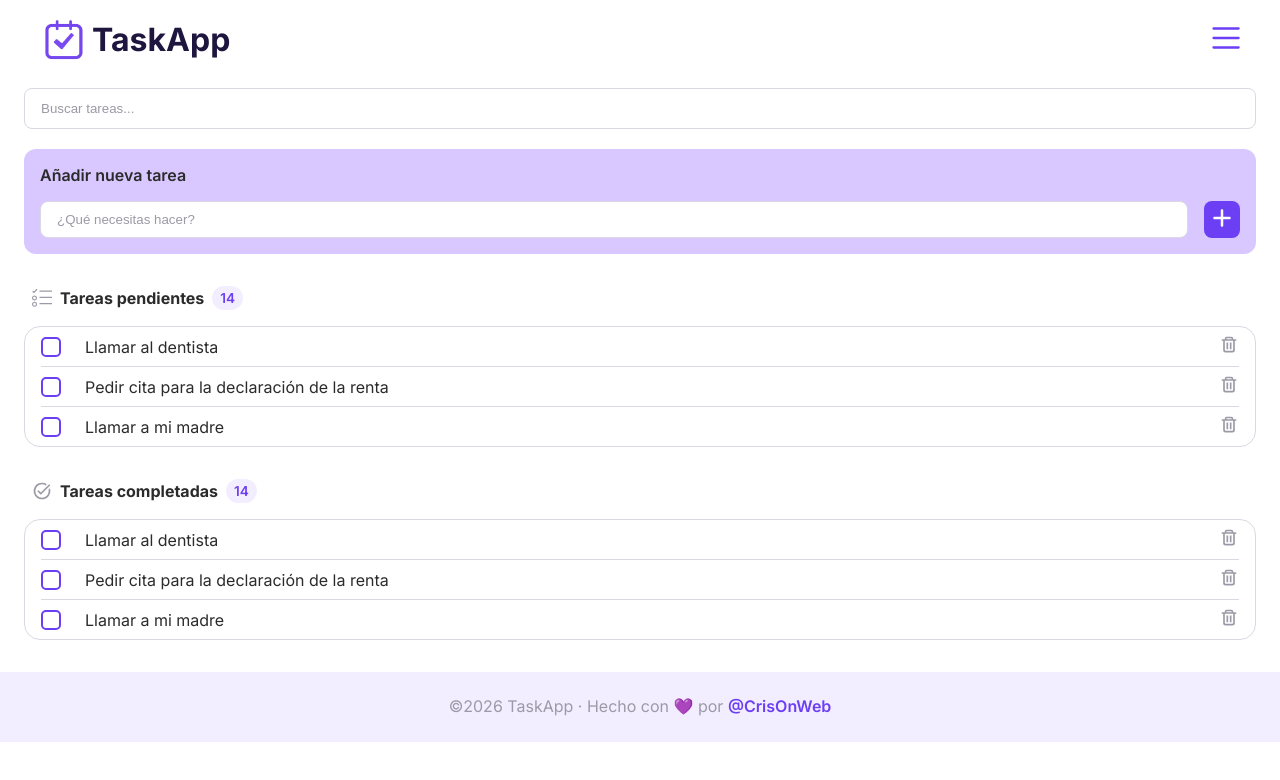
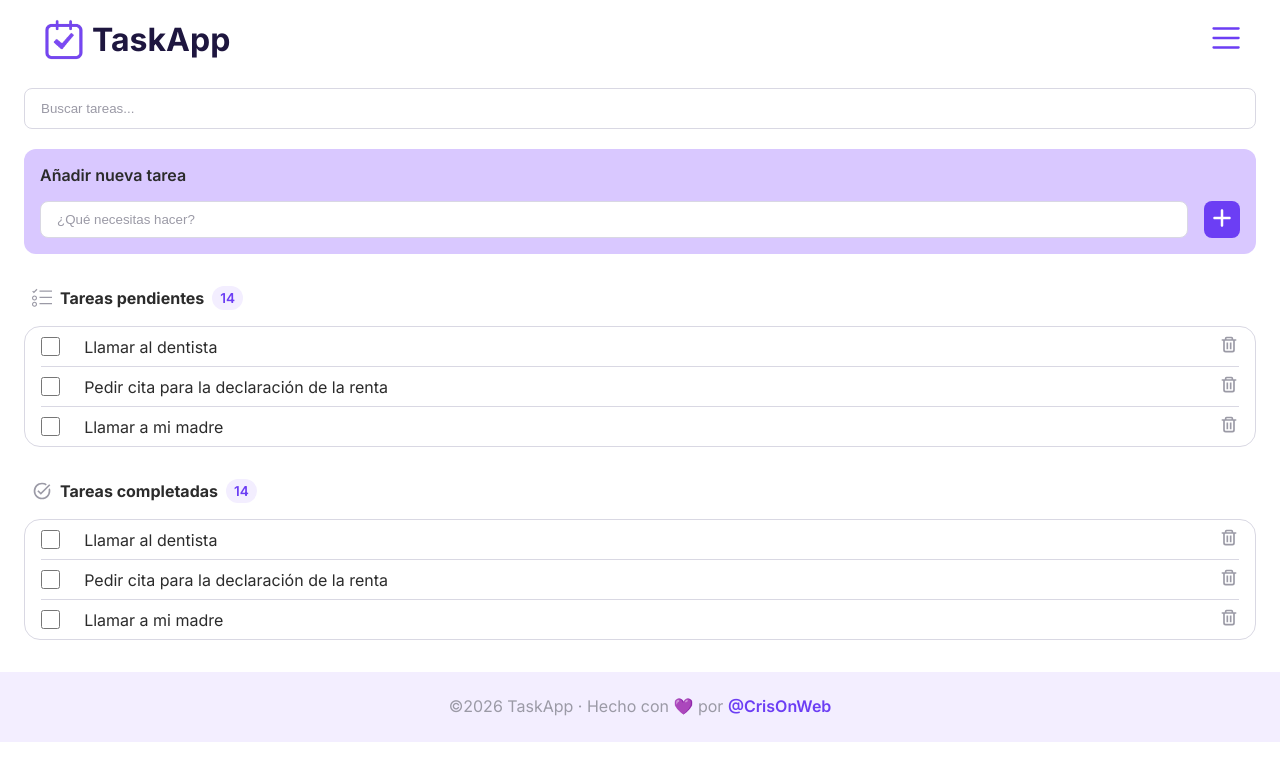
Before and after one commit to CrisOnWeb/TaskApp, a React (Vite) app: page /#/ in a window 1280 px wide. Shown: the top 780 px of the page. Built offline with nearby package versions, Linux system fonts and the light colour scheme.

Commit message:
Fixed Fixed the task input.

```diff
--- a/src/components/Tasks/Tasks.scss
+++ b/src/components/Tasks/Tasks.scss
@@ -48,10 +48,14 @@
   }
 
   &__input {
-    appearance: none;
-    padding: var(--spacing-sm);
-    border: 2px solid var(--color-brand);
-    border-radius: 5px;
+    // appearance: none;
+    // padding: var(--spacing-sm);
+    // border: 2px solid var(--color-brand);
+    // border-radius: 5px;
+    flex-shrink: 0;
+    width: 1.2rem;
+    height: 1.2rem;
+    accent-color: var(--color-brand);
     cursor: pointer;
   }
 
```
